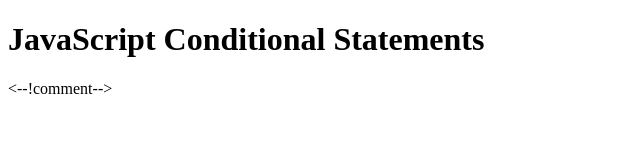
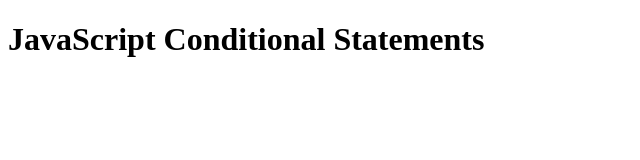
Before and after one commit to julia2911-12345/Q4-Practice1, a plain HTML site: page index.html in a window 1280 px wide. Shown: the whole page, without its empty margins (0-640 px from the left). Drawn offline with Linux system fonts and the light colour scheme.

Commit message:
Update index.html

```diff
--- a/index.html
+++ b/index.html
@@ -8,7 +8,6 @@
 <body>
 
 <h1>JavaScript Conditional Statements</h1>
-<--!comment-->
 
 
 
```
